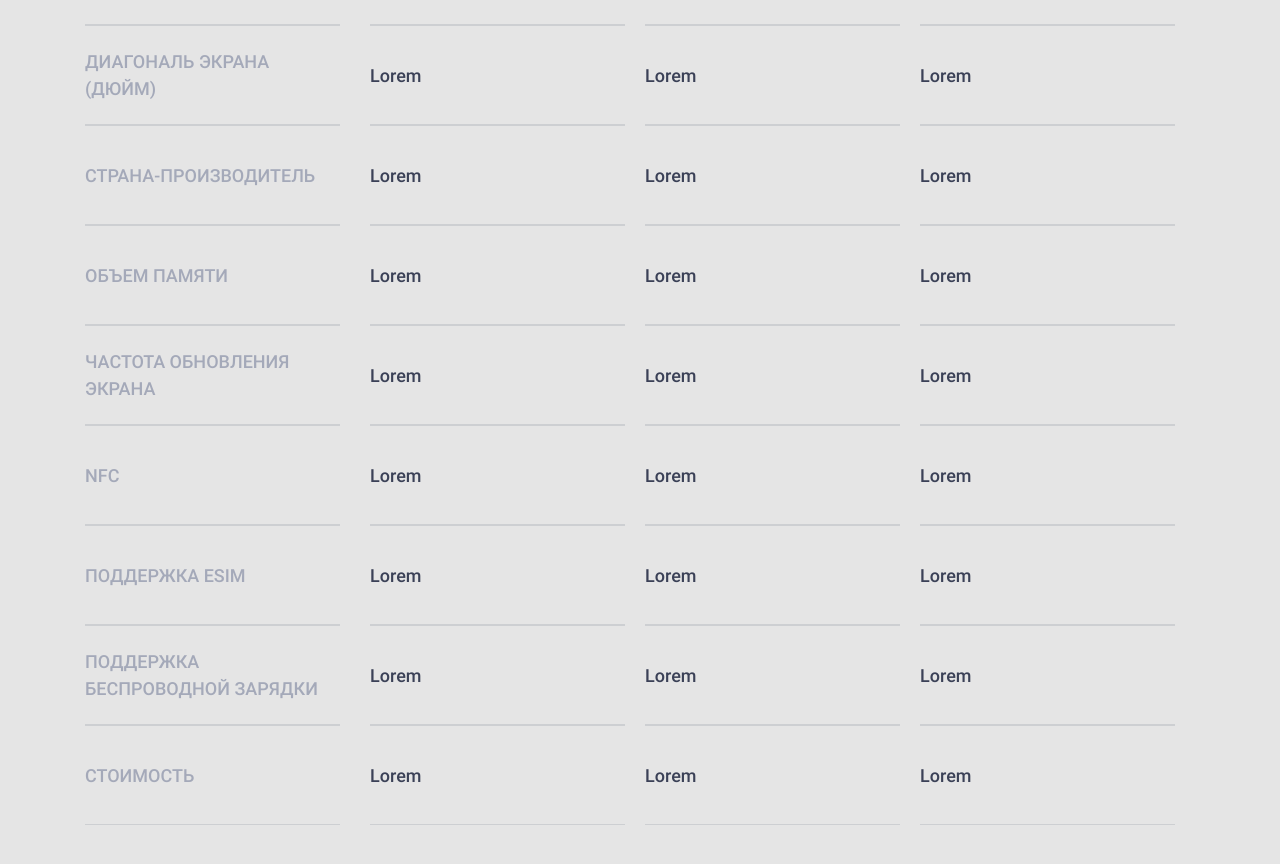
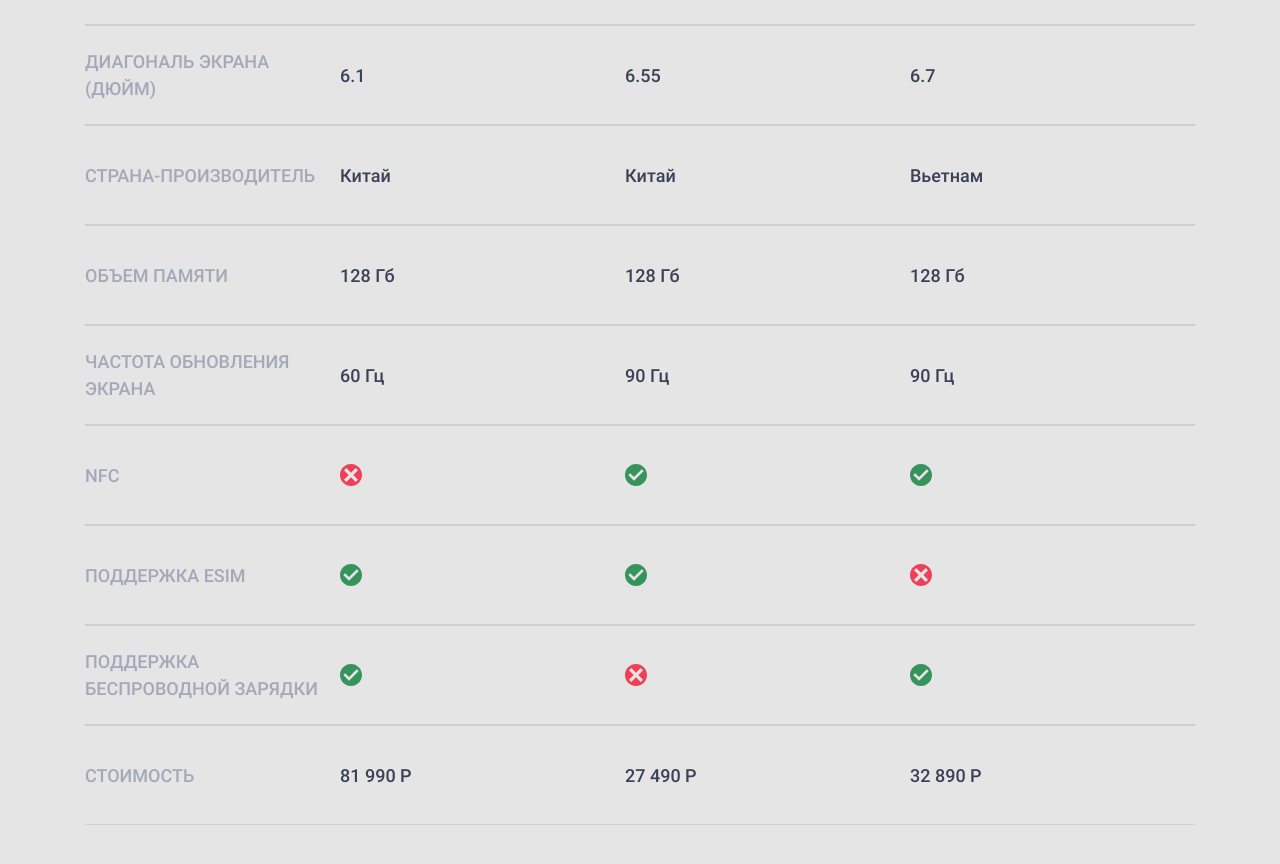
Before and after one commit to borisweb2020/comparing-app, a Vue app: page / in a window 1280 px wide. Shown: the part 620-1484 px from the top of the page. Built offline with nearby package versions, Linux system fonts and the light colour scheme.

Commit message:
Implement displaing items in the table section

```diff
--- a/src/App.vue
+++ b/src/App.vue
@@ -3,7 +3,7 @@
   <div class="container">
     <intro-app :smarts="smartphonesDisplay" @point="changeCount"></intro-app>
   </div>
-  <table-app></table-app>
+  <table-app :smarts="smartphonesDisplay"></table-app>
 </template>
 
 <script>
--- a/src/components/TableApp.vue
+++ b/src/components/TableApp.vue
@@ -14,41 +14,27 @@
 					<div class="table__header-item">поддержка беспроводной зарядки</div>
 					<div class="table__header-item">стоимость</div>
 				</div>
-				<div class="table__smart">
-					<div class="table__smart-item">Apple</div>
-					<div class="table__smart-item">Lorem</div>
-					<div class="table__smart-item">Lorem</div>
-					<div class="table__smart-item">Lorem</div>
-					<div class="table__smart-item">Lorem</div>
-					<div class="table__smart-item">Lorem</div>
-					<div class="table__smart-item">Lorem</div>
-					<div class="table__smart-item">Lorem</div>
-					<div class="table__smart-item">Lorem</div>
-					<div class="table__smart-item">Lorem</div>
-				</div>
-				<div class="table__smart">
-					<div class="table__smart-item">Xiaomi</div>
-					<div class="table__smart-item">Lorem</div>
-					<div class="table__smart-item">Lorem</div>
-					<div class="table__smart-item">Lorem</div>
-					<div class="table__smart-item">Lorem</div>
-					<div class="table__smart-item">Lorem</div>
-					<div class="table__smart-item">Lorem</div>
-					<div class="table__smart-item">Lorem</div>
-					<div class="table__smart-item">Lorem</div>
-					<div class="table__smart-item">Lorem</div>
-				</div>
-				<div class="table__smart">
-					<div class="table__smart-item">Samsung</div>
-					<div class="table__smart-item">Lorem</div>
-					<div class="table__smart-item">Lorem</div>
-					<div class="table__smart-item">Lorem</div>
-					<div class="table__smart-item">Lorem</div>
-					<div class="table__smart-item">Lorem</div>
-					<div class="table__smart-item">Lorem</div>
-					<div class="table__smart-item">Lorem</div>
-					<div class="table__smart-item">Lorem</div>
-					<div class="table__smart-item">Lorem</div>
+				<div class="table__smart"
+				v-for="(item, index) in smarts" :key="index">
+					<div class="table__smart-item">{{ item.producer.split(' ')[0] }}</div>
+					<div class="table__smart-item">{{ item.release }}</div>
+					<div class="table__smart-item">{{ item.diagonal }}</div>
+					<div class="table__smart-item">{{ item.state }}</div>
+					<div class="table__smart-item">{{ item.memory }}</div>
+					<div class="table__smart-item">{{ item.refresh }}</div>
+					<div class="table__smart-item">
+						<img v-if="item.nfc" src="../assets/images/check-green.svg" alt="true mark">
+						<img v-else src="../assets/images/deny-red.svg" alt="false mark">
+					</div>
+					<div class="table__smart-item">
+						<img v-if="item.esim" src="../assets/images/check-green.svg" alt="true mark">
+						<img v-else src="../assets/images/deny-red.svg" alt="false mark">
+					</div>
+					<div class="table__smart-item">
+						<img v-if="item.charging" src="../assets/images/check-green.svg" alt="true mark">
+						<img v-else src="../assets/images/deny-red.svg" alt="false mark">
+					</div>
+					<div class="table__smart-item">{{ item.price }}</div>
 				</div>
 			</div>
 		</div>
@@ -58,7 +44,12 @@
 <script>
 
 	export default {
-
+		props: {
+			smarts: {
+				type: Array,
+				required: true
+			}
+		}
 	}
 </script>
 
--- a/src/styles/_table.scss
+++ b/src/styles/_table.scss
@@ -8,9 +8,7 @@
 		display: flex;
 	}
 
-	&__header{
-		margin-right: 30px;
-	}
+
 
 	&__header-item,
 	&__smart-item{
@@ -18,14 +16,20 @@
 		border-top: 1px solid #cdcfd2;
 		border-bottom: 1px solid #cdcfd2;
 
-		max-width: 255px;
 		display: flex;
 		align-items: center;
 	}
 
 	&__header-item{
+		max-width: 255px;
 		color: #a4a9b9;
 		text-transform: uppercase;
+	}
+
+	&__smart-item > img{
+		display: inline-block;
+		width: 22px;
+		height: 22px;
 	}
 
 	&__smart{
```
